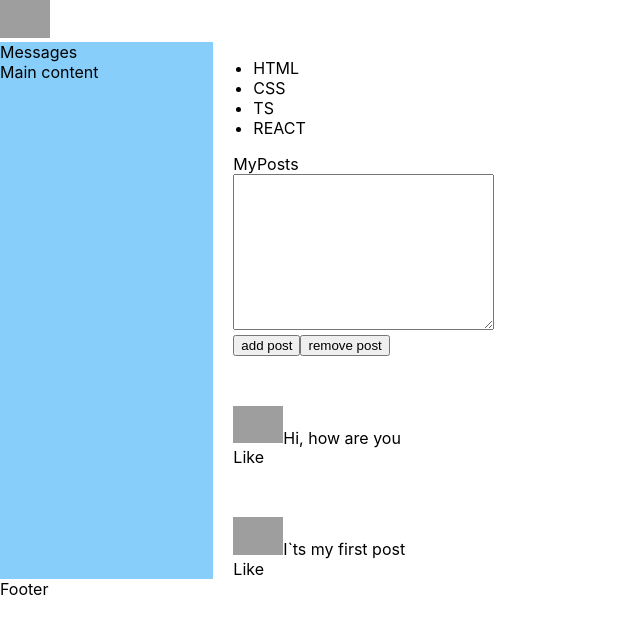
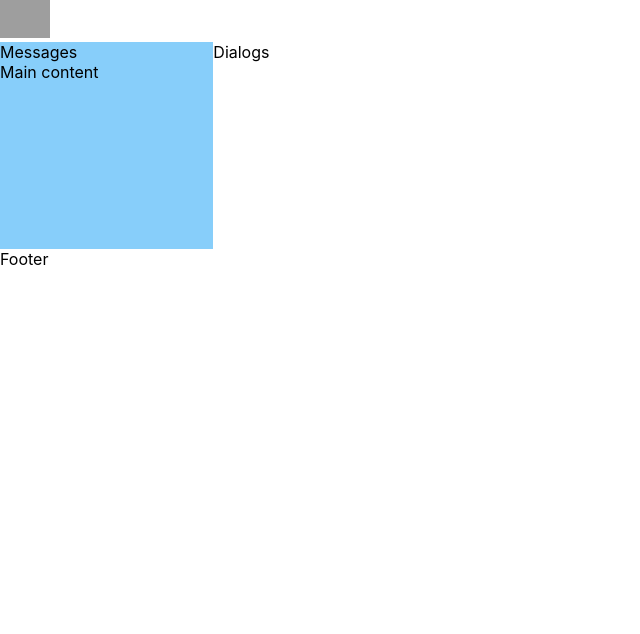
Before and after one commit to IgorYudintsev/samuraisway2022, a React (Create React App) app: page /dialogs in a window 1280 px wide. Shown: the top 634 px of the page, without its empty margins (0-640 px from the left). Built offline with nearby package versions, Linux system fonts and the light colour scheme; grey boxes are pictures that could not be loaded.

Commit message:
18. Уроки React JS (страница Dialogs) - react курсы бесплатно

```diff
--- a/src/App.tsx
+++ b/src/App.tsx
@@ -4,13 +4,15 @@
 import {Footer} from "./Footer";
 import {Profile} from "./components/Profile/Profile";
 import {Navbar} from "./components/Navbar/Navbar";
+import {Dialogs} from "./components/Dialogs/Dialogs";
 
 function App() {
     return (
         <div className="AppWrapper">
             <Header/>
             <Navbar/>
-            <Profile/>
+            {/*<Profile/>*/}
+            <Dialogs/>
             <Footer/>
         </div>
     );
--- /dev/null
+++ b/src/components/Dialogs/Dialogs.tsx
@@ -0,0 +1,9 @@
+import React from 'react';
+
+export const Dialogs = () => {
+    return (
+        <div>
+            Dialogs
+        </div>
+    );
+};
```
